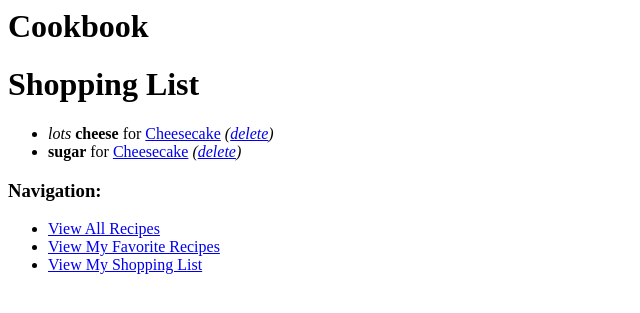
After one commit to hfionte/recipes, a Django app: page /shopping-list/ in a window 1280 px wide. The commit adds this page. Shown: the top 313 px of the page, without its empty margins (0-640 px from the left). Run offline with Django 3.2, Linux system fonts and the light colour scheme; a user stored in the database is signed in; data comes from the database, SQL or seed files in the repository; parts of the project's set-up code (start-up, migrations or seed data) failed here and were passed over.

Commit message:
Added functionality for basic shopping list and added base template with navigation

```diff
--- a/cookbook/admin.py
+++ b/cookbook/admin.py
@@ -4,6 +4,7 @@ from cookbook.models import Recipe, Ingredient, Step, Note
 class IngredientInline(admin.TabularInline):
     model = Ingredient
     extra = 3
+    fields = ['order', 'name', 'quantity']
 
 class StepInline(admin.TabularInline):
     model = Step
@@ -18,7 +19,7 @@ class StepInline(admin.TabularInline):
     extra = 3
 
 class RecipeAdmin(admin.ModelAdmin):
-    fields = ['title', 'slug', 'description', 'favorite_by']
+    fields = ['title', 'slug', 'description']
     inlines = [IngredientInline, StepInline, NoteInline]
     list_display = ('title', 'description')
     prepopulated_fields = {"slug": ("title",)}
--- a/cookbook/models.py
+++ b/cookbook/models.py
@@ -15,6 +15,7 @@ class Ingredient(models.Model):
     order = models.IntegerField(blank=True, null=True)
     name = models.CharField(max_length=200)
     quantity = models.CharField(max_length=200, null=True, blank=True)
+    needed_by = models.ManyToManyField(User, blank=True)
 
     class Meta:
         ordering = ["order"]
--- a/cookbook/views.py
+++ b/cookbook/views.py
@@ -1,5 +1,5 @@
 from django.shortcuts import render_to_response, redirect
-from cookbook.models import Recipe
+from cookbook.models import Recipe, Ingredient
 
 def index(request):
     all_recipes = Recipe.objects.all()
@@ -36,3 +36,25 @@ def delete_favorite(request, name):
     fav_recipe.favorite_by.remove(request.user)
     fav_recipe.save()
     return redirect('/recipes/favorites/')
+
+def shopping_list(request):
+    needed_ingredients = Ingredient.objects.filter(needed_by=request.user)
+    return render_to_response('recipes/shopping-list.html', {'ingredients': needed_ingredients})
+
+def add_ingredient(request, item_id):
+    try:
+        list_ingredient = Ingredient.objects.get(pk=item_id)
+    except Ingredient.DoesNotExist:
+        raise Http404
+    list_ingredient.needed_by.add(request.user)
+    list_ingredient.save()
+    return redirect('/shopping-list/')
+
+def delete_ingredient(request, item_id):
+    try:
+        list_ingredient = Ingredient.objects.get(pk=item_id)
+    except Ingredient.DoesNotExist:
+        raise Http404
+    list_ingredient.needed_by.remove(request.user)
+    list_ingredient.save()
+    return redirect('/shopping-list/')
--- a/recipes/urls.py
+++ b/recipes/urls.py
@@ -12,6 +12,9 @@ urlpatterns = patterns('',
     url(r'^recipes/(?P<name>[-\w]+)/$', 'cookbook.views.recipe_detail'),
     url(r'^recipes/(?P<name>[-\w]+)/add-favorite/$', 'cookbook.views.add_favorite'),
     url(r'^recipes/(?P<name>[-\w]+)/delete-favorite/$', 'cookbook.views.delete_favorite'),
+    url(r'^shopping-list/$', 'cookbook.views.shopping_list'),
+    url(r'^shopping-list/(?P<item_id>\d+)/add/$', 'cookbook.views.add_ingredient'),
+    url(r'^shopping-list/(?P<item_id>\d+)/delete/$', 'cookbook.views.delete_ingredient'),
 
     # Uncomment the admin/doc line below to enable admin documentation:
     # url(r'^admin/doc/', include('django.contrib.admindocs.urls')),
--- /dev/null
+++ b/templates/base.html
@@ -0,0 +1,12 @@
+<h1>Cookbook</h1>
+
+<div id="main_content">
+{% block main_content %}{% endblock %}
+</div>
+
+<h3>Navigation:</h3>
+<ul>
+  <li><a href="/recipes/">View All Recipes</a></li>
+  <li><a href="/recipes/favorites/">View My Favorite Recipes</a></li>
+  <li><a href="/shopping-list/">View My Shopping List</a></li>
+</ul>
--- a/templates/recipes/favorites.html
+++ b/templates/recipes/favorites.html
@@ -1,3 +1,7 @@
+{% extends "base.html" %}
+
+{% block main_content %}
+
 <h1>My Favorite Recipes</h1>
 {% if favorites|length > 0 %}
 <ul>
@@ -10,4 +14,4 @@
 <p>You have no favorie recipes selected.</p>
 {% endif %}
 
-<p><a href="/recipes/">View All Recipes</a></p>
+{% endblock %}
--- a/templates/recipes/index.html
+++ b/templates/recipes/index.html
@@ -1,3 +1,5 @@
+{% extends "base.html" %}
+{% block main_content %}
 <h1>Recipes</h1>
 <ul>
 {% for r in all_recipes %}
@@ -7,5 +9,4 @@
   {{ r.description }}</li>
 {% endfor %}
 </ul>
-
-<p><a href="/recipes/favorites/">View My Favorite Recipes</a></p>
+{% endblock %}
--- /dev/null
+++ b/templates/recipes/shopping-list.html
@@ -0,0 +1,16 @@
+{% extends "base.html" %}
+
+{% block main_content %}
+
+<h1>Shopping List</h1>
+{% if ingredients|length > 0 %}
+<ul>
+  {% for i in ingredients %}
+  <li>{% if i.quantity %}<em>{{ i.quantity }}</em> {% endif %}<strong>{{ i.name }}</strong> for <a href="/recipes/{{ i.recipe.slug }}/">{{ i.recipe.title }}</a> <em>(<a href="/shopping-list/{{ i.pk }}/delete/">delete</a>)</em></li>
+  {% endfor %}
+</ul>
+{% else %}
+<p>You have no items in your shopping list.</p>
+{% endif %}
+
+{% endblock %}
```
Also changed, not shown: templates/recipes/detail.html (+6 -3 lines), recipes/data/recipes.sqlite.
